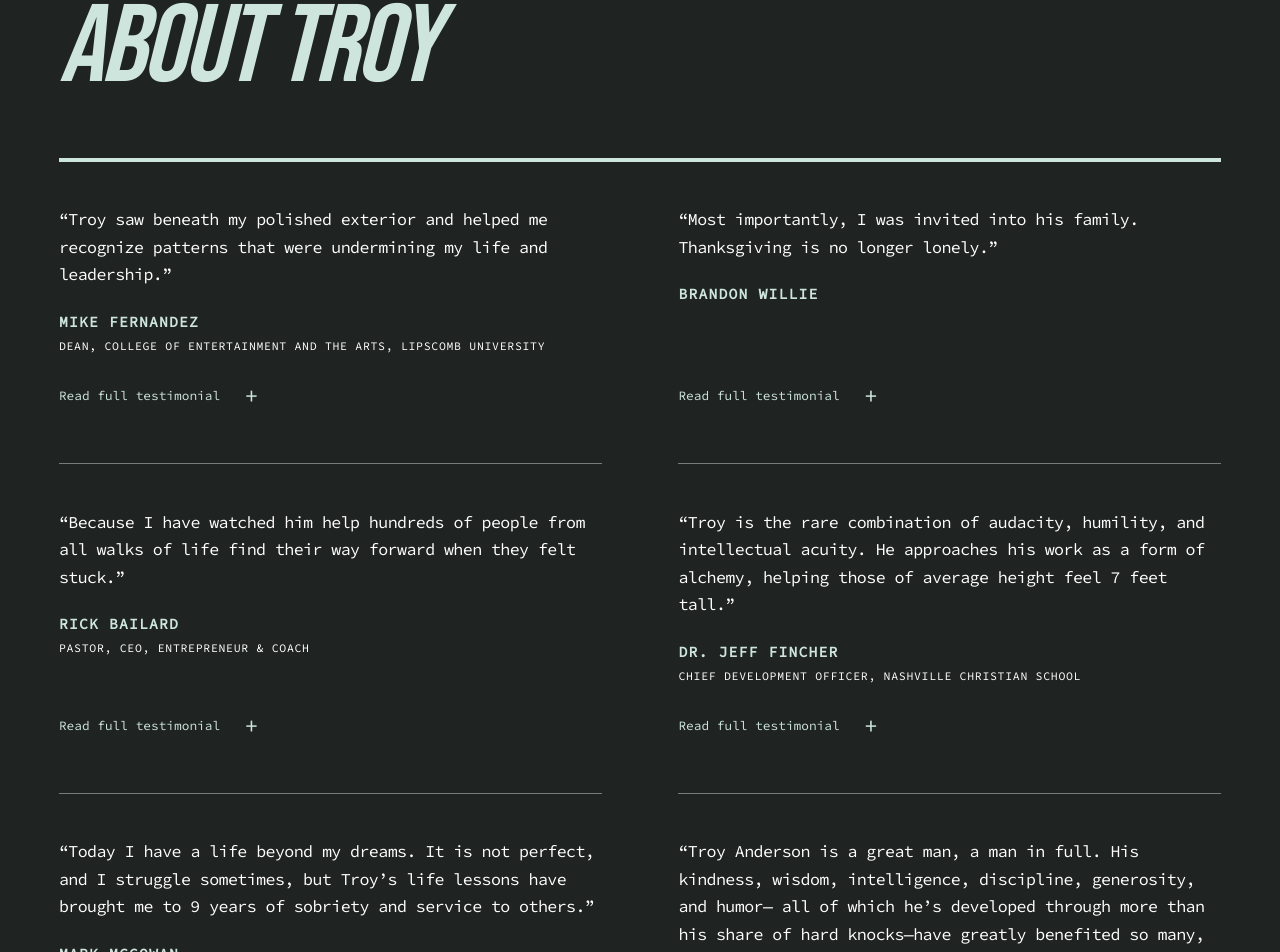
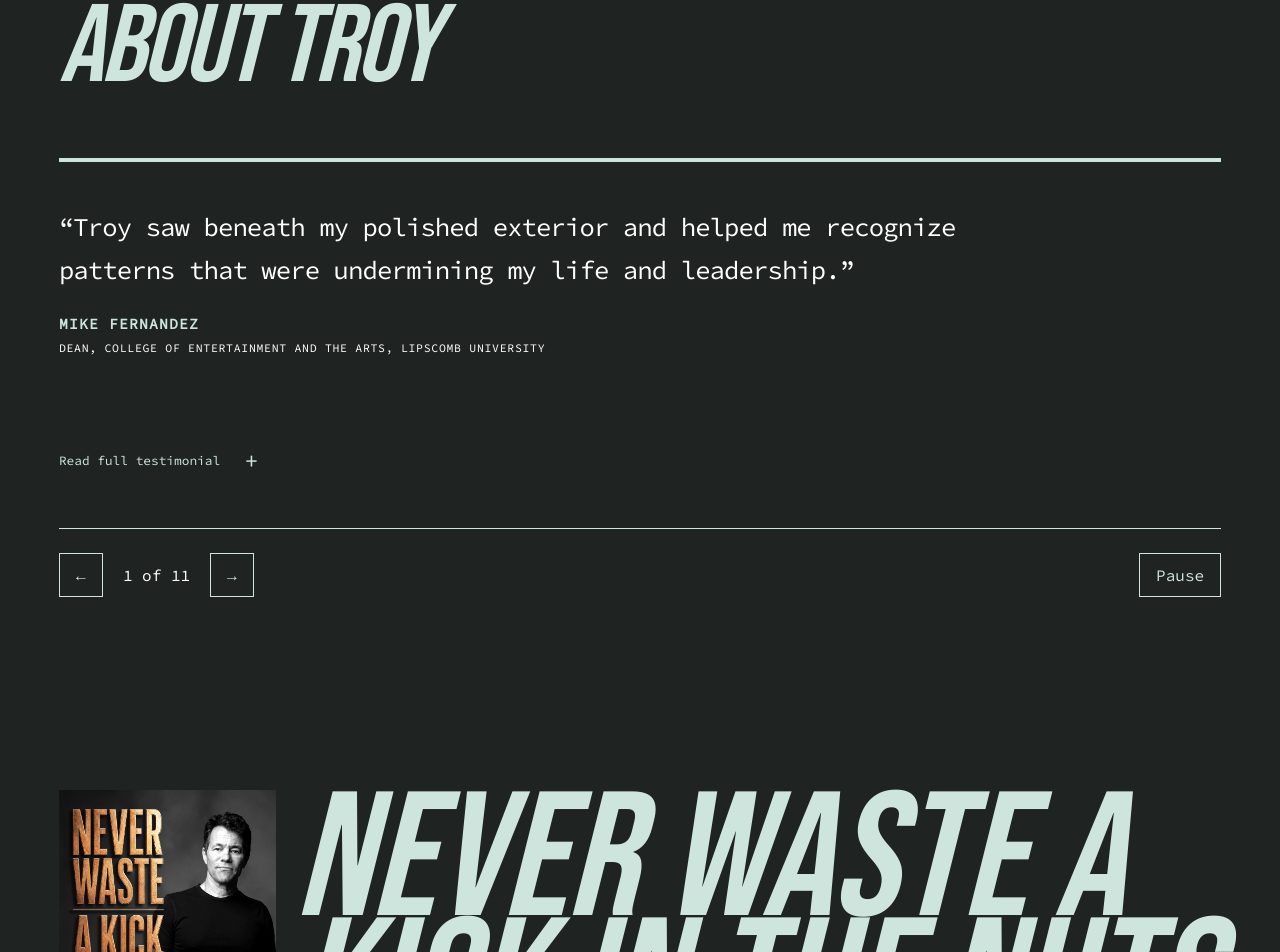
Before and after one commit to grey-highroads/troy-anderson-website, a Next.js app: page / in a window 1280 px wide. Shown: the part 1930-2882 px from the top of the page. Built offline with nearby package versions, Linux system fonts and the light colour scheme.

Commit message:
Add dissolving testimonial carousel with reading and playback controls

```diff
--- a/app/globals.css
+++ b/app/globals.css
@@ -2127,3 +2127,23 @@ a.sample-action:focus-visible {
   overflow-wrap: anywhere;
 }
 .book-promo--announcement .book-promo__heading-group { display: contents; }
+
+.testimonial-carousel { border-top: 0.3rem solid var(--soft-cyan); }
+.testimonial-carousel__slides { display: grid; }
+.testimonial-carousel__slide {
+  grid-area: 1 / 1;
+  min-width: 0;
+  opacity: 0;
+  visibility: hidden;
+  transition: opacity 1s ease-in-out, visibility 1s;
+  pointer-events: none;
+}
+.testimonial-carousel__slide.is-active { opacity: 1; visibility: visible; pointer-events: auto; }
+.testimonial-carousel .testimonial { height: 100%; border: 0; }
+.testimonial-carousel .testimonial__quote { max-width: 60ch; font-size: clamp(1.15rem, 2vw, 1.8rem); }
+.testimonial-carousel__controls { display: flex; align-items: center; gap: 1.25rem; border-top: 1px solid var(--soft-cyan); padding-top: 1.5rem; font-family: var(--font-source-code-pro), monospace; }
+.testimonial-carousel__controls button { min-width: 2.75rem; min-height: 2.75rem; border: 1px solid var(--soft-cyan); background: transparent; color: var(--soft-cyan); font: inherit; cursor: pointer; }
+.testimonial-carousel__controls button:hover { background: var(--soft-cyan); color: var(--oxblood); }
+.testimonial-carousel__controls button:focus-visible { outline: 2px solid var(--white); outline-offset: 4px; }
+.testimonial-carousel__controls .testimonial-carousel__rotation { margin-left: auto; padding: 0.5rem 1rem; }
+@media (prefers-reduced-motion: reduce) { .testimonial-carousel__slide { transition: none; } }
--- a/app/page.tsx
+++ b/app/page.tsx
@@ -1,5 +1,5 @@
 import { EditorialGrid } from "@/components/editorial-grid";
-import { Testimonial } from "@/components/testimonial";
+import { TestimonialCarousel } from "@/components/testimonial-carousel";
 import Image from "next/image";
 import Link from "next/link";
 import { PortableText } from "@portabletext/react";
@@ -84,14 +84,7 @@ export default async function Home() {
           </h2>
         </div>
 
-        <div className="testimonials__list">
-          {testimonials.map((testimonial, index) => (
-            <Testimonial
-              key={testimonial._key || `${testimonial.name}-${index}`}
-              testimonial={testimonial}
-            />
-          ))}
-        </div>
+        <TestimonialCarousel testimonials={testimonials} />
       </section>
 
       <section
--- /dev/null
+++ b/components/testimonial-carousel.tsx
@@ -0,0 +1,66 @@
+"use client";
+
+import { useEffect, useRef, useState, useSyncExternalStore } from "react";
+import { Testimonial } from "@/components/testimonial";
+import type { HomepageTestimonial } from "@/lib/sanity/homepage";
+
+const READING_MS = 8000;
+const DISSOLVE_MS = 1000;
+function subscribe(onChange: () => void) {
+  const query = window.matchMedia("(prefers-reduced-motion: reduce)");
+  query.addEventListener("change", onChange);
+  return () => query.removeEventListener("change", onChange);
+}
+const prefersReducedMotion = () => window.matchMedia("(prefers-reduced-motion: reduce)").matches;
+
+export function TestimonialCarousel({ testimonials }: { testimonials: HomepageTestimonial[] }) {
+  const [active, setActive] = useState(0);
+  const [paused, setPaused] = useState(false);
+  const [hovered, setHovered] = useState(false);
+  const [focused, setFocused] = useState(false);
+  const [visible, setVisible] = useState(false);
+  const ref = useRef<HTMLDivElement>(null);
+  const reducedMotion = useSyncExternalStore(subscribe, prefersReducedMotion, () => true);
+  const canRotate = !paused && !hovered && !focused && visible && !reducedMotion && testimonials.length > 1;
+
+  useEffect(() => {
+    const observer = new IntersectionObserver(([entry]) => setVisible(entry.isIntersecting), {threshold: 0.25});
+    if (ref.current) observer.observe(ref.current);
+    return () => observer.disconnect();
+  }, []);
+
+  useEffect(() => {
+    if (!canRotate) return;
+    const timer = window.setTimeout(() => setActive((index) => (index + 1) % testimonials.length), READING_MS + DISSOLVE_MS);
+    return () => window.clearTimeout(timer);
+  }, [canRotate, active, testimonials.length]);
+
+  function advance(direction: number) {
+    setPaused(true);
+    setActive((index) => (index + direction + testimonials.length) % testimonials.length);
+  }
+  if (!testimonials.length) return null;
+
+  return (
+    <div ref={ref} className="testimonial-carousel" role="region" aria-roledescription="carousel" aria-label="Testimonials"
+      onMouseEnter={() => setHovered(true)} onMouseLeave={() => setHovered(false)}
+      onFocusCapture={() => setFocused(true)} onBlurCapture={(event) => { if (!event.currentTarget.contains(event.relatedTarget)) setFocused(false); }}>
+      <div className="testimonial-carousel__slides" aria-live={canRotate ? "off" : "polite"}>
+        {testimonials.map((testimonial, index) => (
+          <div key={testimonial._key || index} className={`testimonial-carousel__slide${index === active ? " is-active" : ""}`}
+            role="group" aria-roledescription="slide" aria-label={`${index + 1} of ${testimonials.length}`}
+            aria-hidden={index !== active} inert={index !== active}>
+            <Testimonial key={active} testimonial={testimonial} onExpand={() => setPaused(true)} />
+          </div>
+        ))}
+      </div>
+      {testimonials.length > 1 && <div className="testimonial-carousel__controls">
+        <button type="button" aria-label="Previous testimonial" onClick={() => advance(-1)}>←</button>
+        <span aria-live={canRotate ? "off" : "polite"} aria-atomic="true">{active + 1} of {testimonials.length}</span>
+        <button type="button" aria-label="Next testimonial" onClick={() => advance(1)}>→</button>
+        {!reducedMotion && <button type="button" className="testimonial-carousel__rotation" onClick={() => setPaused((value) => !value)}
+          aria-label={paused ? "Play testimonials" : "Pause testimonials"}>{paused ? "Play" : "Pause"}</button>}
+      </div>}
+    </div>
+  );
+}
--- a/components/testimonial.tsx
+++ b/components/testimonial.tsx
@@ -3,7 +3,7 @@
 import { useId, useState } from "react";
 import type { HomepageTestimonial } from "@/lib/sanity/homepage";
 
-export function Testimonial({ testimonial }: { testimonial: HomepageTestimonial }) {
+export function Testimonial({ testimonial, onExpand }: { testimonial: HomepageTestimonial; onExpand?: () => void }) {
   const [expanded, setExpanded] = useState(false);
   const quoteId = useId();
   const quote = testimonial.quote.trim();
@@ -31,7 +31,7 @@ export function Testimonial({ testimonial }: { testimonial: HomepageTestimonial
           aria-expanded={expanded}
           aria-controls={quoteId}
           aria-label={`${expanded ? "Show less" : "Read full testimonial"} — ${testimonial.name}`}
-          onClick={() => setExpanded((value) => !value)}
+          onClick={() => { if (!expanded) onExpand?.(); setExpanded((value) => !value); }}
         >
           {expanded ? "Show less" : "Read full testimonial"}
           <span aria-hidden="true">{expanded ? "−" : "+"}</span>
```
